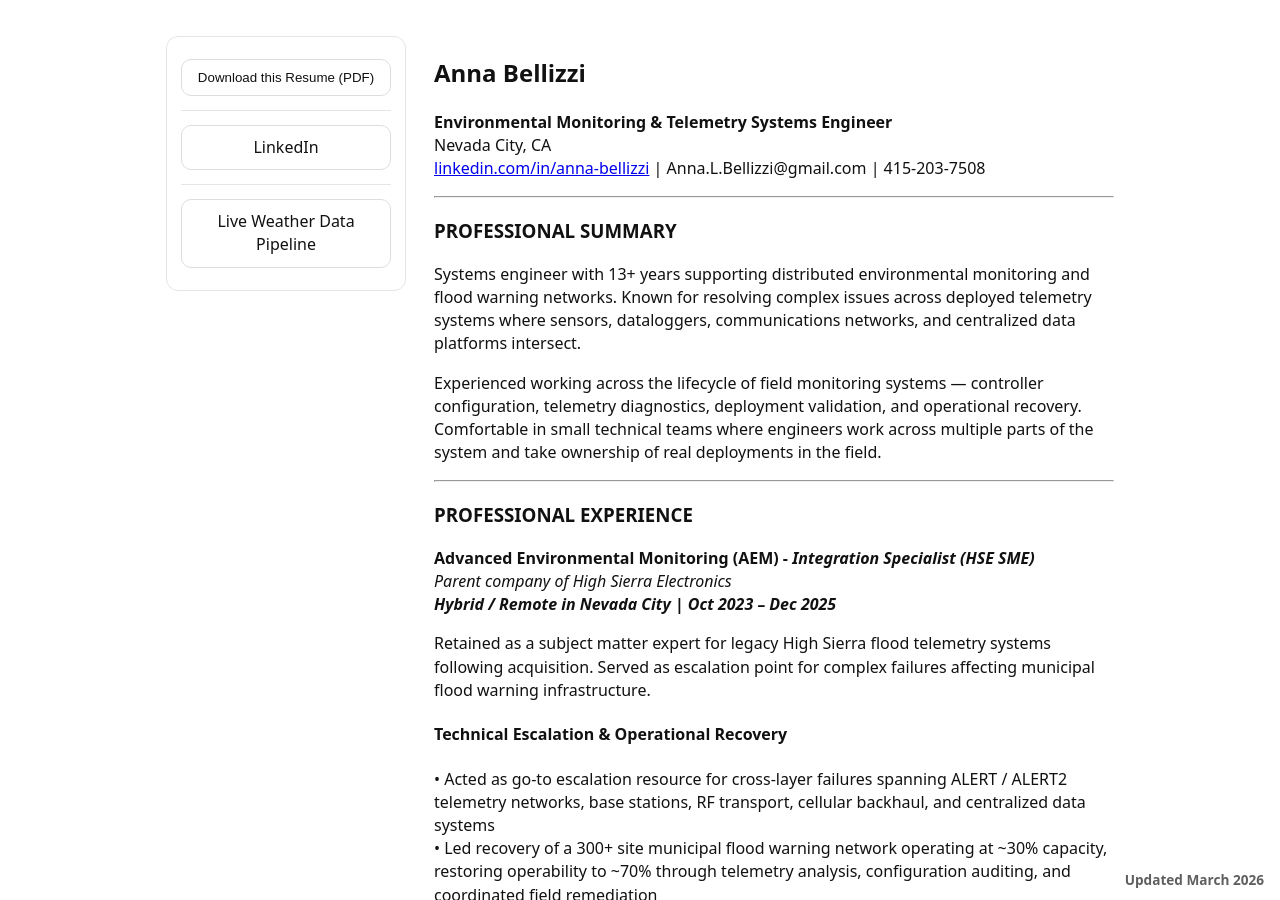
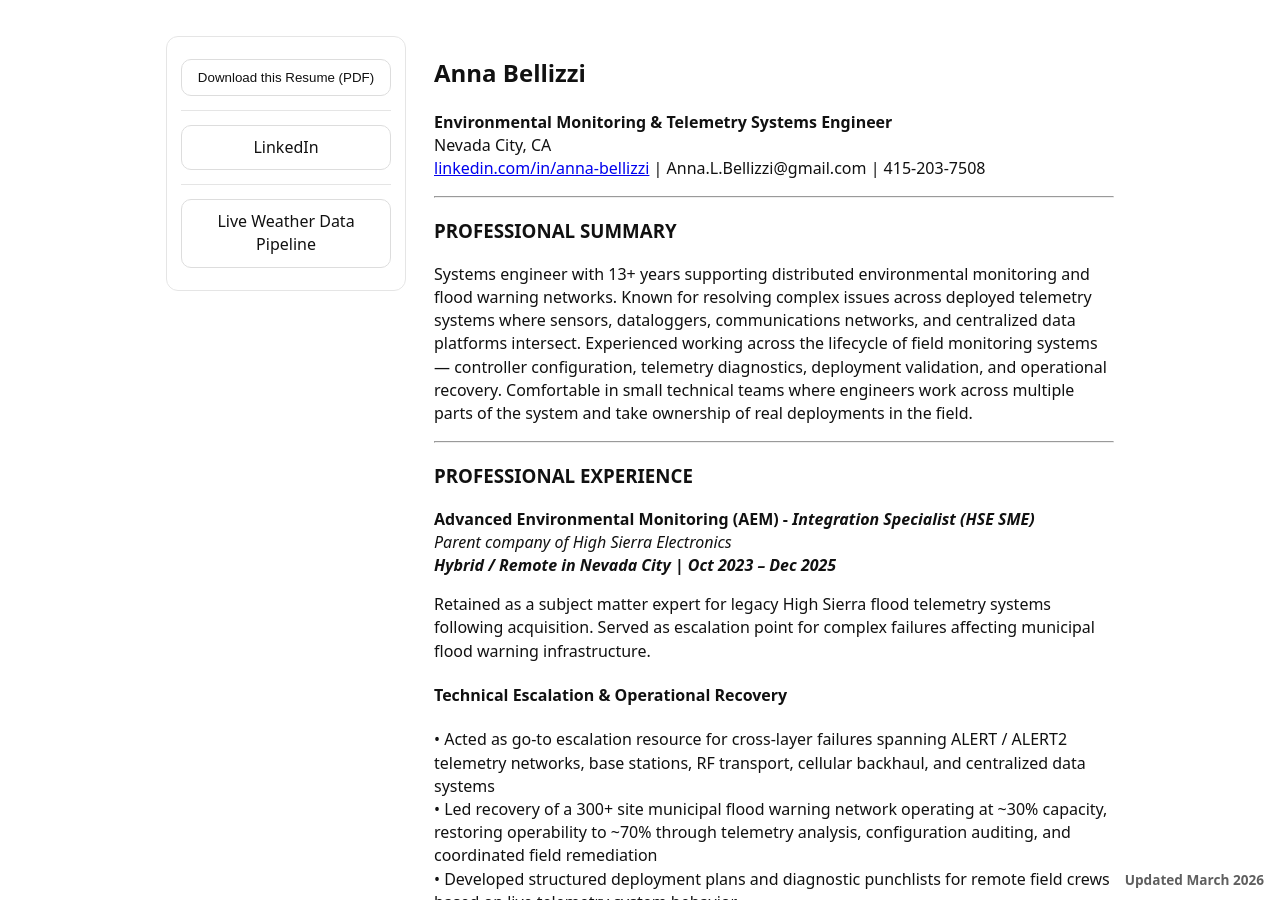
Before and after one commit to jostagirl/PublicResume, a Jekyll site: the page built from v/WWG/index.md, in a window 1280 px wide and 900 px high. Built offline with Jekyll 4.4.1, drawn with Linux system fonts in a browser that asks for light colours; our own code applies the rules of GitHub Pages for plain Markdown files; part of the change alters nothing that is shown; some of the changed text lies outside the part shown.

Commit message:
Publish resume site update

```diff
--- a/v/WWG/index.md
+++ b/v/WWG/index.md
@@ -14,7 +14,6 @@ Nevada City, CA<br/>
 ### PROFESSIONAL SUMMARY
 
 Systems engineer with 13+ years supporting distributed environmental monitoring and flood warning networks. Known for resolving complex issues across deployed telemetry systems where sensors, dataloggers, communications networks, and centralized data platforms intersect.
-
 Experienced working across the lifecycle of field monitoring systems — controller configuration, telemetry diagnostics, deployment validation, and operational recovery. Comfortable in small technical teams where engineers work across multiple parts of the system and take ownership of real deployments in the field.
 
 ---
@@ -66,7 +65,7 @@ Hired to support the company’s centralized environmental data platform and tel
 • Monitored live telemetry systems to identify early indicators of site degradation and communication instability
 Worked directly with monitoring customers to interpret telemetry data, troubleshoot station behavior, and verify system performance through centralized monitoring software
 • Configured and tuned alarm thresholds and notification workflows within the central monitoring platform to support flood warning operations
-• Coordinated with remote field technicians to deploy targeted remediation based on telemetry-derived diagnostics
+• Coordinated with remote field technicians to deploy targeted remediation based on data-driven diagnostics
 
 #### IT & Infrastructure
 • Managed company network infrastructure including firewall configuration, routing, and remote access
```
